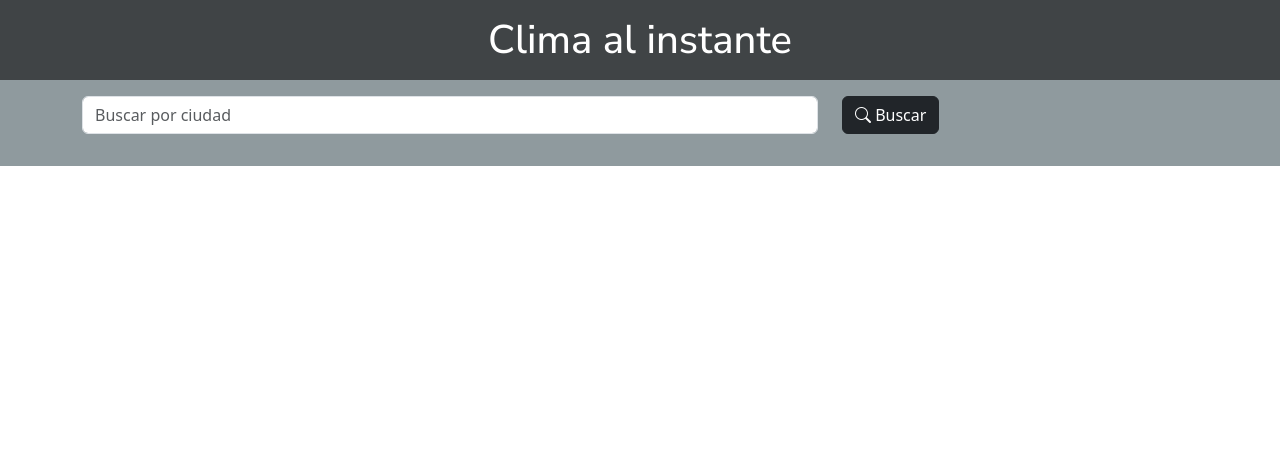
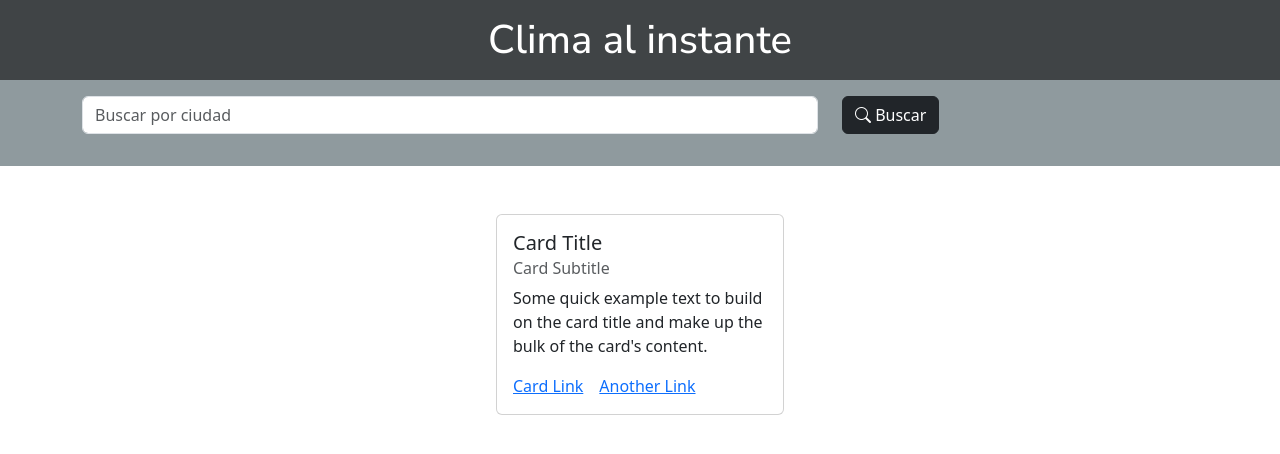
Before and after one commit to julianDev94/weatherApp, a React (Vite) app: page / in a window 1280 px wide. Shown: the top 454 px of the page. Built offline with nearby package versions, Linux system fonts and the light colour scheme.

Commit message:
agrego el maquetado del climaDisplay con una card para mostrar la informacion del clima

```diff
--- a/src/App.jsx
+++ b/src/App.jsx
@@ -2,12 +2,14 @@ import "bootstrap/dist/css/bootstrap.min.css";
 import "./App.css";
 import FormularioConsulta from "./components/FormularioConsulta";
 import TituloPrincipal from "./components/TituloPrincipal";
+import ClimaDisplay from "./components/ClimaDisplay";
 function App() {
   return (
-    <section>
+    <>
       <TituloPrincipal />
       <FormularioConsulta />
-    </section>
+      <ClimaDisplay />
+    </>
   );
 }
 
--- /dev/null
+++ b/src/components/ClimaDisplay.jsx
@@ -0,0 +1,26 @@
+import { Container, Card } from "react-bootstrap";
+
+const ClimaDisplay = () => {
+  return (
+    <section className="my-5">
+      <Container className="d-flex justify-content-center">
+        <Card style={{ width: "18rem" }}>
+          <Card.Body>
+            <Card.Title>Card Title</Card.Title>
+            <Card.Subtitle className="mb-2 text-muted">
+              Card Subtitle
+            </Card.Subtitle>
+            <Card.Text>
+              Some quick example text to build on the card title and make up the
+              bulk of the card's content.
+            </Card.Text>
+            <Card.Link href="#">Card Link</Card.Link>
+            <Card.Link href="#">Another Link</Card.Link>
+          </Card.Body>
+        </Card>
+      </Container>
+    </section>
+  );
+};
+
+export default ClimaDisplay;
```
